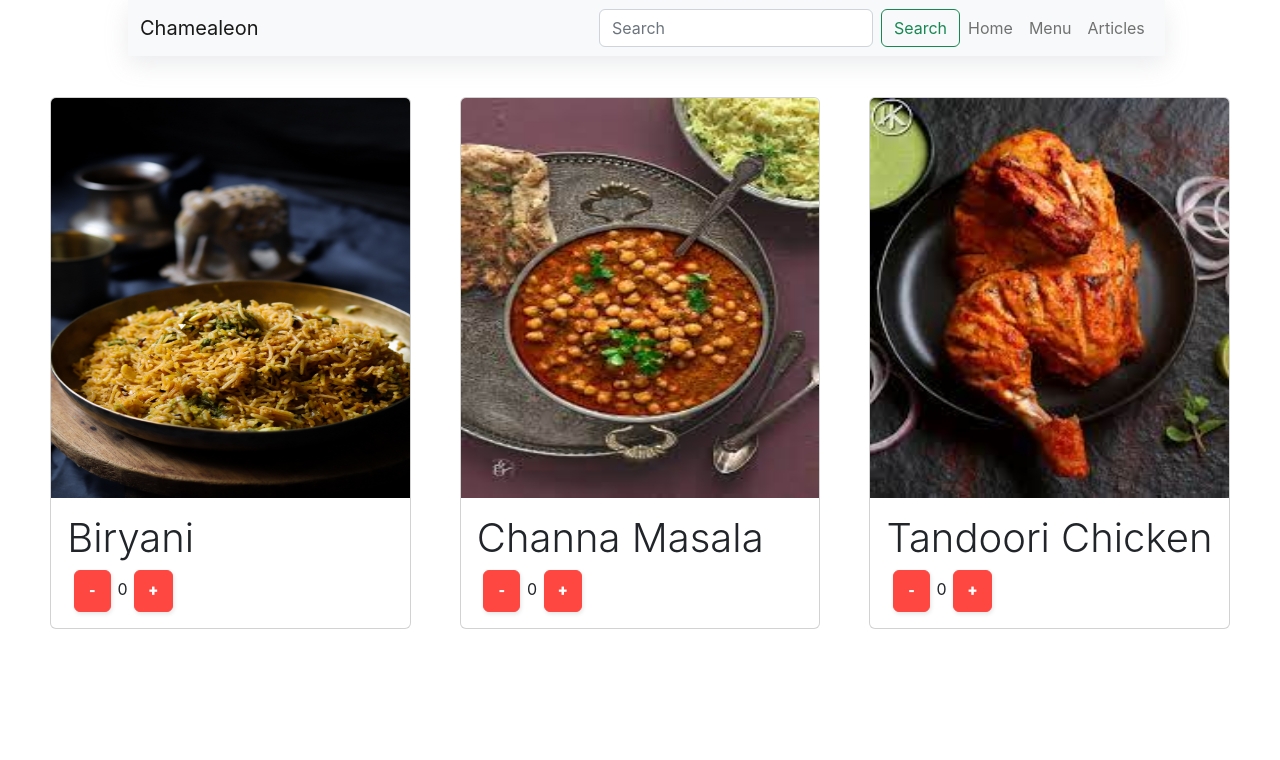
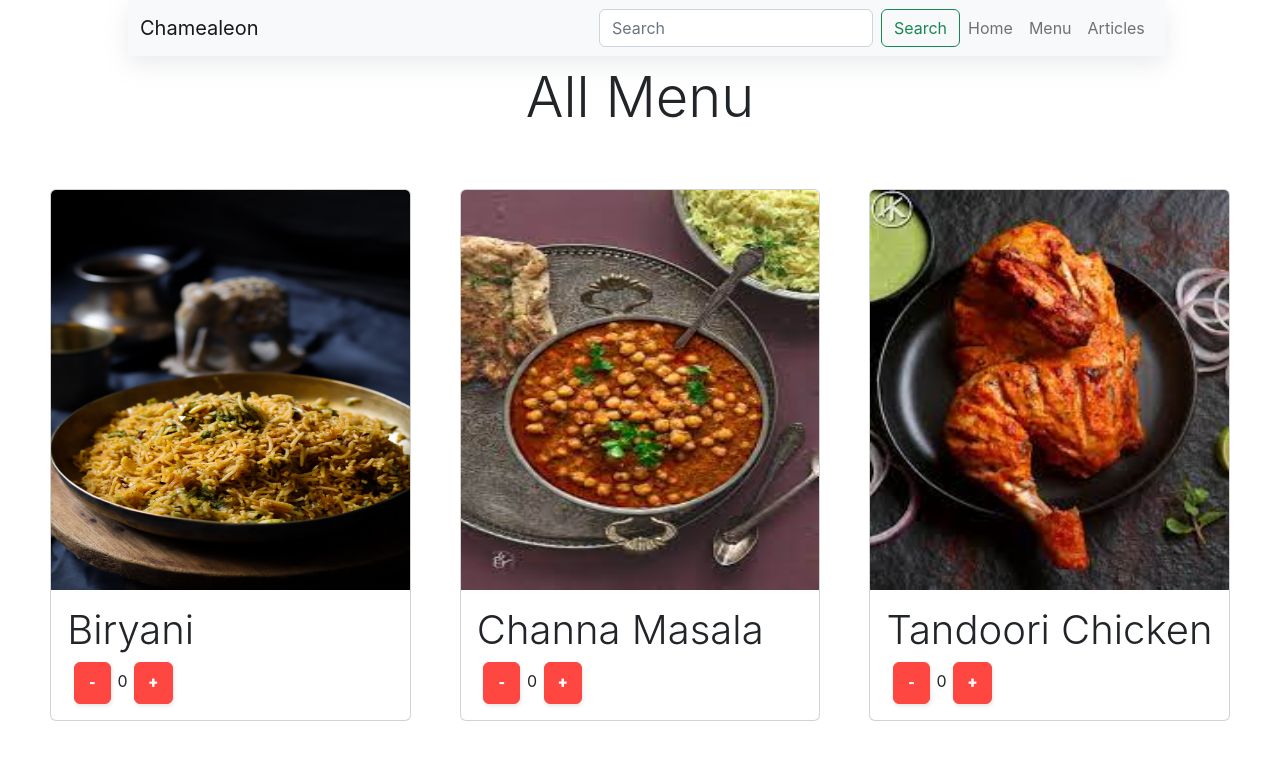
Before and after one commit to rjain01/ChaMEALeon, a React (Create React App) app: page /all in a window 1280 px wide. Shown: the top 760 px of the page. Built offline with nearby package versions, Linux system fonts and the light colour scheme.

Commit message:
Changes made

```diff
--- a/src/components/diet-types/All.js
+++ b/src/components/diet-types/All.js
@@ -20,11 +20,10 @@ const All = () => {
     navigate(e.target.id);
   };
 
-  const [modalShow, setModalShow] = React.useState(false);
 
   return (
     <div>
-      <h2 className="heading">All Menu</h2>
+      <h2 className="display-4">All Menu</h2>
       <div id="card-display">
         <Card
           onClick={handleClick}
```
